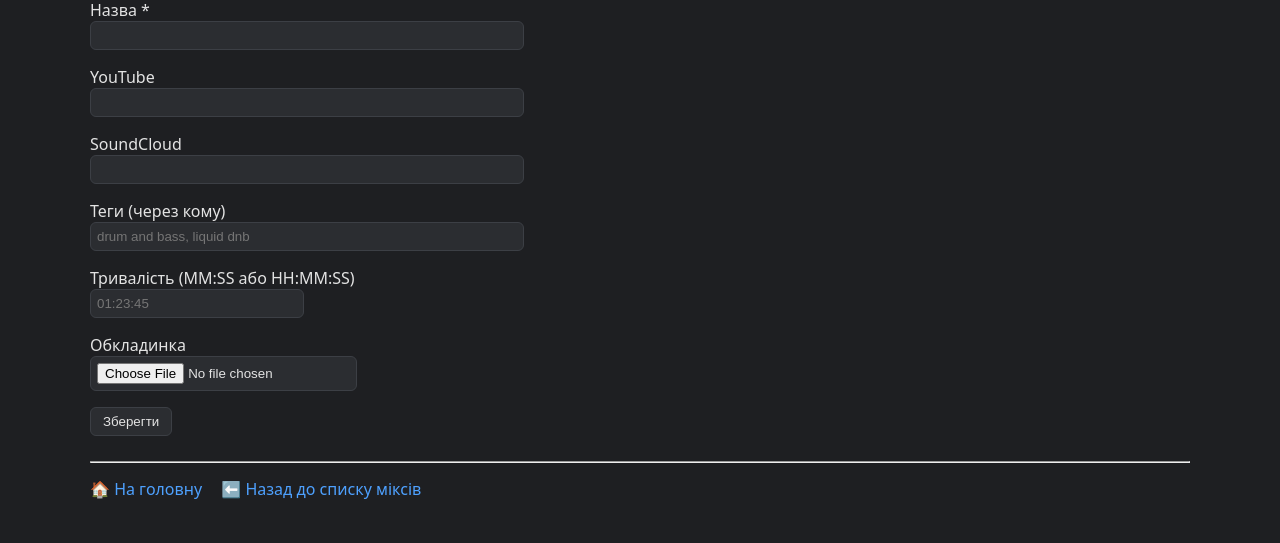
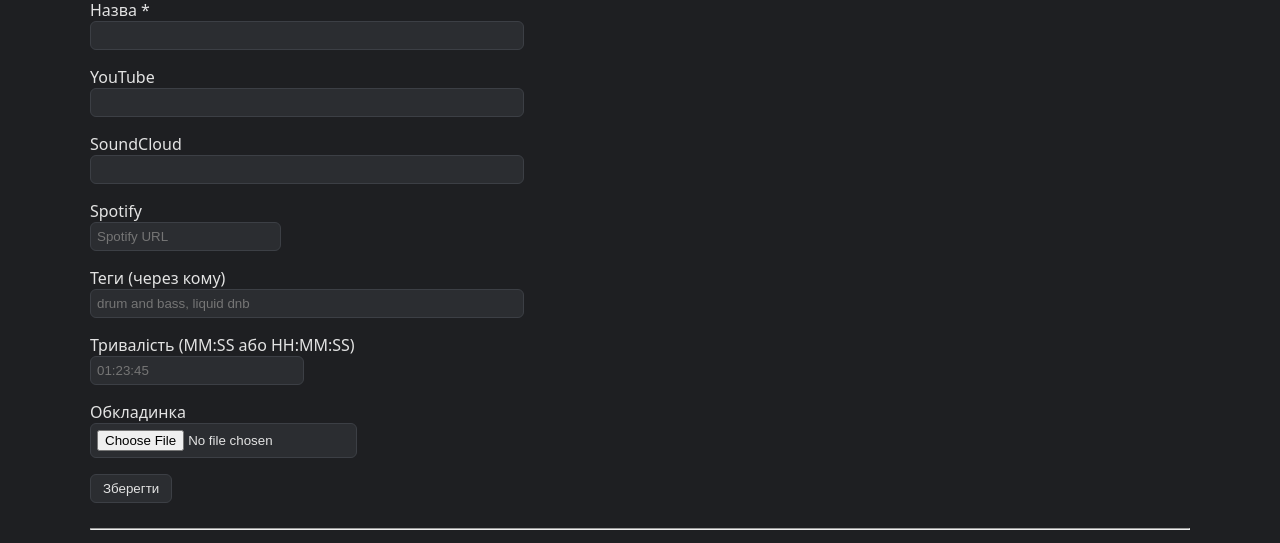
Before and after one commit to TutorialGuy/music_mix_database, a Flask app: page /add-mix in a window 1280 px wide. Shown: the part 132-675 px from the top of the page. Run offline with Flask 3, Linux system fonts and the light colour scheme; parts of the project's set-up code (start-up, migrations or seed data) failed here and were passed over.

Commit message:
Додано Spotify посилання та гіперпосилання

```diff
--- a/app.py
+++ b/app.py
@@ -97,6 +97,7 @@ def add_mix_page():
     title_value = ""
     youtube_value = ""
     soundcloud_value = ""
+    spotify_value = ""
     tags_value = ""
     duration_value = ""
     duration_sec = None
@@ -110,6 +111,7 @@ def add_mix_page():
         title_value = request.form.get("title", "").strip()
         youtube_value = request.form.get("youtube", "").strip()
         soundcloud_value = request.form.get("soundcloud", "").strip()
+        spotify_value = request.form.get("spotify", "")
 
         raw_tags = request.form.get("tags", "").strip()
         tags_list = parse_tags_input(raw_tags)          # ✅ список
@@ -166,13 +168,14 @@ def add_mix_page():
         # --- створення мікса ---
         if not error_msg:
             new_id = add_mix(
-                title_value,
-                youtube_value,
-                soundcloud_value,
-                cover_path,
-                "",              # tags string у mixes більше не потрібен -> залишимо порожнім
-                duration_sec
-            )
+            title_value.strip(),
+            youtube_value.strip(),
+            soundcloud_value.strip(),
+            spotify_value.strip(),
+            cover_path,
+            tags_value.strip(),
+            duration_sec
+        )
 
             # ✅ зберігаємо теги у зв’язкові таблиці
             set_mix_tags(new_id, tags_list)
@@ -185,6 +188,7 @@ def add_mix_page():
         title_value=title_value,
         youtube_value=youtube_value,
         soundcloud_value=soundcloud_value,
+        spotify_value=spotify_value,
         tags_value=tags_value,
         duration_value=duration_value
     )
@@ -225,7 +229,7 @@ def mix_detail(mix_id):
     tracks_raw = get_tracks_for_mix(mix_id)
 
     # розпаковка міксу
-    mix_id_db, mix_title, youtube, sc_mix, cover, _tags_cache, duration_sec = mix
+    mix_id_db, mix_title, youtube, sc_mix, spotify, cover, _tags_cache, duration_sec = mix
 
     tags_list = get_mix_tags(mix_id_db)  # тільки список
     tags_input = ", ".join(tags_list)  # рядок для input
@@ -258,6 +262,7 @@ def mix_detail(mix_id):
         duration_sec=duration_sec,
         youtube=youtube,
         sc_mix=sc_mix,
+        spotify=spotify,
         cover=cover,
         cover_error_msg=cover_error_msg,
         track_error_msg=track_error_msg,
@@ -449,8 +454,9 @@ def update_tags(mix_id):
 def update_mix_links_inline(mix_id):
     youtube = request.form.get("youtube", "")
     sc_mix = request.form.get("soundcloud", "")
+    spotify = request.form.get("spotify", "")
 
-    update_mix_links(mix_id, youtube, sc_mix)
+    update_mix_links(mix_id, youtube, sc_mix, spotify)
     return redirect(f"/mix/{mix_id}")
 
 @app.route("/delete-track/<int:mix_track_id>")
--- a/database.py
+++ b/database.py
@@ -70,20 +70,30 @@ def init_db():
 
         conn.commit()
 
+def ensure_spotify_column():
+    with get_connection() as conn:
+        cur = conn.cursor()
+        cur.execute("PRAGMA table_info(mixes)")
+        cols = {row[1] for row in cur.fetchall()}
+        if "spotify" not in cols:
+            cur.execute("ALTER TABLE mixes ADD COLUMN spotify TEXT")
+            conn.commit()
+
 #MIXES#
-def add_mix(title: str, youtube: str, soundcloud: str, cover: str | None, tags: str, duration_sec: int | None = None) -> int:
+def add_mix(title: str, youtube: str, soundcloud: str, spotify: str, cover: str | None, tags: str, duration_sec: int | None = None) -> int:
     title = (title or "").strip()
     youtube_db = (youtube or "").strip() or None
     soundcloud_db = (soundcloud or "").strip() or None
+    spotify_db = (spotify or "").strip() or None
     cover_db = (cover or "").strip() or None
     tags_db = (tags or "").strip() or None
 
     with get_connection() as conn:
         cur = conn.cursor()
         cur.execute("""
-            INSERT INTO mixes (title, youtube, soundcloud, cover, tags, duration_sec)
-            VALUES (?, ?, ?, ?, ?, ?)
-        """, (title, youtube_db, soundcloud_db, cover_db, tags_db, duration_sec))
+            INSERT INTO mixes (title, youtube, soundcloud, spotify, cover, tags, duration_sec)
+            VALUES (?, ?, ?, ?, ?, ?, ?)
+        """, (title, youtube_db, soundcloud_db, spotify_db, cover_db, tags_db, duration_sec))
         conn.commit()
         return int(cur.lastrowid)
 
@@ -120,7 +130,7 @@ def get_mix_by_id(mix_id):
     with get_connection() as conn:
         cur = conn.cursor()
         cur.execute("""
-            SELECT id, title, youtube, soundcloud, cover, tags, duration_sec
+            SELECT id, title, youtube, soundcloud, spotify, cover, tags, duration_sec
             FROM mixes
             WHERE id=?
         """, (mix_id,))
@@ -161,14 +171,18 @@ def delete_mix(mix_id):
 
     return True
 
-def update_mix_links(mix_id: int, youtube: str, soundcloud: str) -> None:
+def update_mix_links(mix_id: int, youtube: str, soundcloud: str, spotify: str) -> None:
+    youtube_db = (youtube or "").strip() or None
+    sc_db = (soundcloud or "").strip() or None
+    sp_db = (spotify or "").strip() or None
+
     with get_connection() as conn:
-        cursor = conn.cursor()
-        cursor.execute("""
+        cur = conn.cursor()
+        cur.execute("""
             UPDATE mixes
-            SET youtube = ?, soundcloud = ?
-            WHERE id = ?
-        """, (youtube.strip(), soundcloud.strip(), mix_id))
+            SET youtube=?, soundcloud=?, spotify=?
+            WHERE id=?
+        """, (youtube_db, sc_db, sp_db, mix_id))
         conn.commit()
 
 def update_mix_cover(mix_id, cover_path):
@@ -477,3 +491,5 @@ def save_track_order(mix_id: int, ids: list[int]) -> None:
             )
 
         conn.commit()
+
+ensure_spotify_column()
--- a/templates/add_mix.html
+++ b/templates/add_mix.html
@@ -31,6 +31,11 @@
   </p>
 
   <p>
+    Spotify<br>
+  <input name="spotify" value="{{ spotify_value or '' }}" placeholder="Spotify URL">
+  </p>
+
+  <p>
     Теги (через кому)<br>
     <input name="tags" value="{{ tags_value or '' }}" placeholder="drum and bass, liquid dnb" style="width:420px;">
   </p>
```
Also changed, not shown: templates/mix_detail.html (+37 -4 lines).
